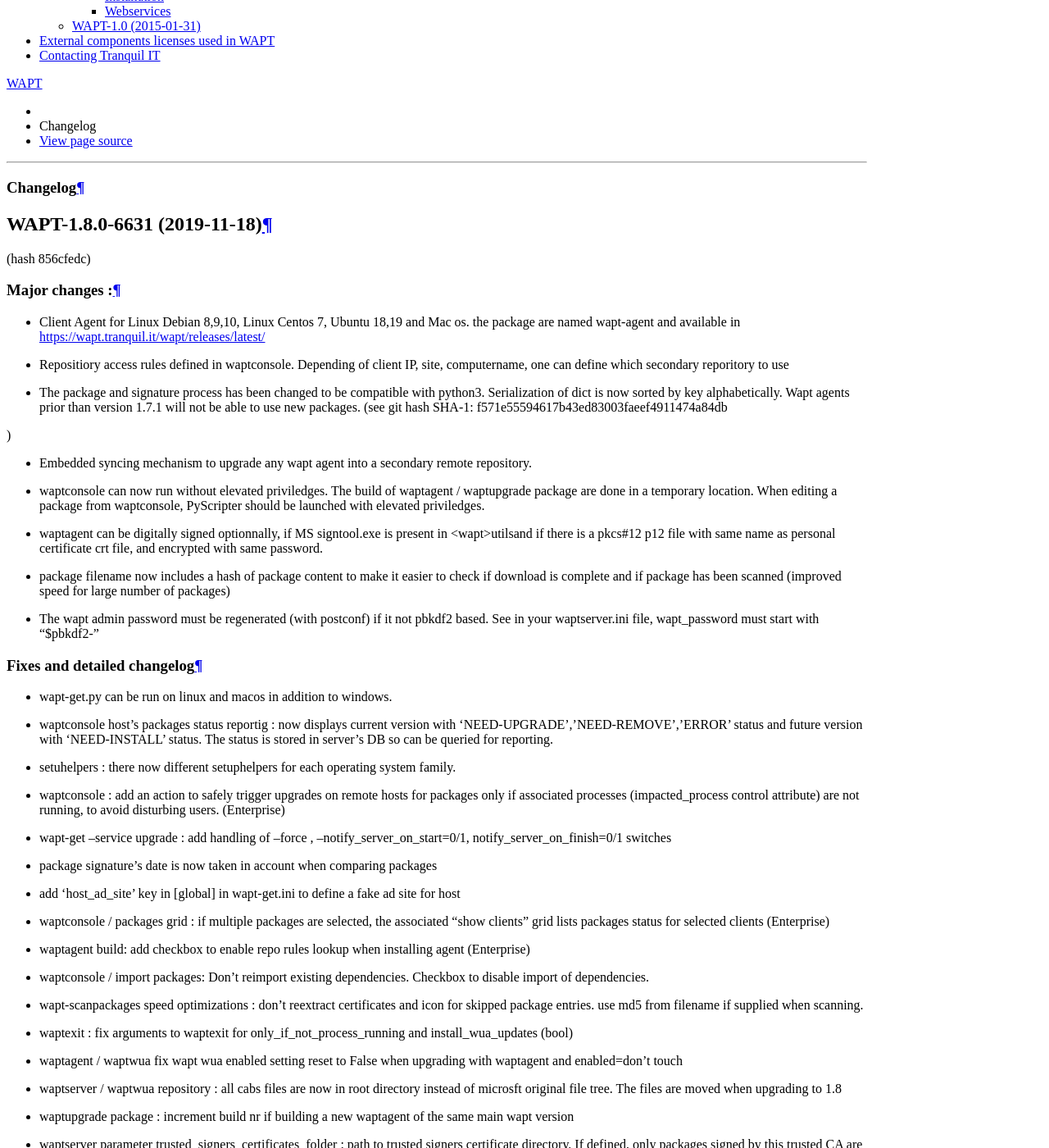
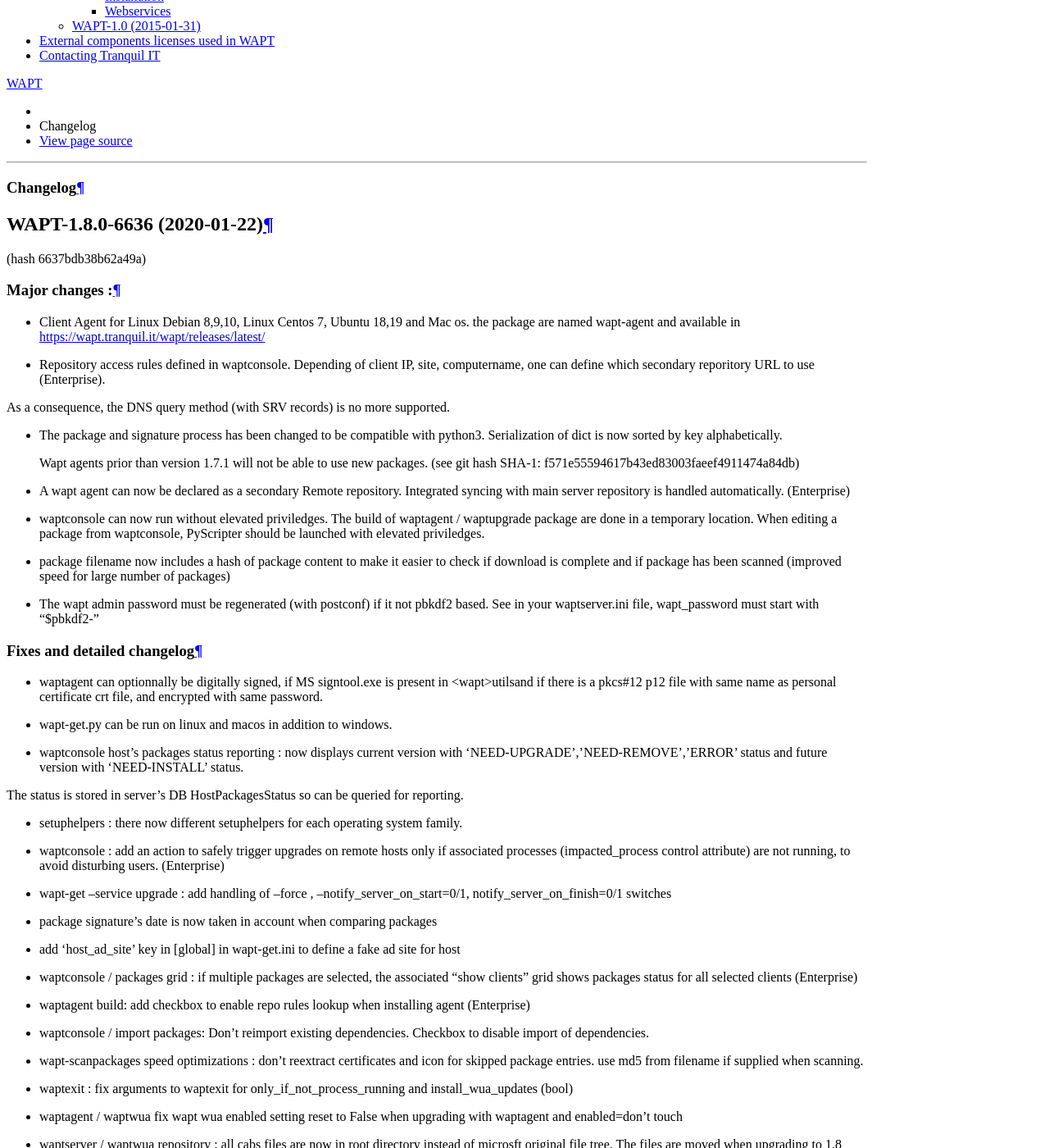
Before and after one commit to tranquilit/WAPT-Documentation, a Sphinx documentation site: the page built from source/wapt-changelog.rst, in a window 1280 px wide and 1400 px high, scrolled down 3558 px. Shown: the whole window at 82% size. Built offline with Sphinx 7.4.7 and the Read the Docs theme 2.0.0, drawn with Linux system fonts in a browser that asks for light colours; some of the changed text lies outside the part shown.

Commit message:
changelog 1.8

```diff
--- a/source/wapt-changelog.rst
+++ b/source/wapt-changelog.rst
@@ -12,25 +12,25 @@
 Changelog
 =========
 
-WAPT-1.8.0-6631 (2019-11-18)
+WAPT-1.8.0-6636 (2020-01-22)
 ----------------------------
-(hash 856cfedc)
+(hash 6637bdb38b62a49a)
 
 Major changes :
 ++++++++++++++++++++++++++++
 
 * Client Agent for Linux Debian 8,9,10, Linux Centos 7, Ubuntu 18,19 and Mac os. the package are named wapt-agent and available in https://wapt.tranquil.it/wapt/releases/latest/
 
-* Repositiory access rules defined in waptconsole. Depending of client IP, site, computername, one can define which secondary reporitory to use
-
-* The package and signature process has been changed to be compatible with python3. Serialization of dict is now sorted by key alphabetically. Wapt agents prior than version 1.7.1 will not be able to use new packages. (see git hash SHA-1: f571e55594617b43ed83003faeef4911474a84db
-)
-
-* Embedded syncing mechanism to upgrade any wapt agent into a secondary remote repository.
+* Repository access rules defined in waptconsole. Depending of client IP, site, computername, one can define which secondary reporitory URL to use (Enterprise).
+
+As a consequence, the DNS query method (with SRV records) is no more supported.
+
+* The package and signature process has been changed to be compatible with python3. Serialization of dict is now sorted by key alphabetically.
+ Wapt agents prior than version 1.7.1 will not be able to use new packages. (see git hash SHA-1: f571e55594617b43ed83003faeef4911474a84db)
+
+* A wapt agent can now be declared as a secondary Remote repository. Integrated syncing with main server repository is handled automatically. (Enterprise)
 
 * waptconsole can now run without elevated priviledges. The build of waptagent / waptupgrade package are done in a temporary location. When editing a package from waptconsole, PyScripter should be launched with elevated priviledges.
-
-* waptagent can be digitally signed optionnally, if MS signtool.exe is present in <wapt>\utils\ and if there is a pkcs#12 p12 file with same name as personal certificate crt file, and encrypted with same password.
 
 * package filename now includes a hash of package content to make it easier to check if download is complete and if package has been scanned (improved speed for large number of packages)
 
@@ -40,14 +40,17 @@
 Fixes and detailed changelog
 ++++++++++++++++++++++++++++
 
+* waptagent can optionnally be digitally signed, if MS signtool.exe is present in <wapt>\utils\ and if there is a pkcs#12 p12 file with same name as personal certificate crt file, and encrypted with same password.
+
 * wapt-get.py can be run on linux and macos in addition to windows.
 
-
-* waptconsole host's packages status reportig : now displays current version with 'NEED-UPGRADE','NEED-REMOVE','ERROR' status and future version with 'NEED-INSTALL' status. The status is stored in server's DB so can be queried for reporting.
-
-* setuhelpers : there now different setuphelpers for each operating system family.
-
-* waptconsole : add an action to safely trigger upgrades on remote hosts for packages only if associated processes (impacted_process control attribute) are not running, to avoid disturbing users. (Enterprise)
+* waptconsole host's packages status reporting : now displays current version with 'NEED-UPGRADE','NEED-REMOVE','ERROR' status and future version with 'NEED-INSTALL' status.
+
+The status is stored in server's DB HostPackagesStatus so can be queried for reporting.
+
+* setuphelpers : there now different setuphelpers for each operating system family.
+
+* waptconsole : add an action to safely trigger upgrades on remote hosts only if associated processes (impacted_process control attribute) are not running, to avoid disturbing users. (Enterprise)
 
 * wapt-get --service upgrade : add handling of --force , --notify_server_on_start=0/1, notify_server_on_finish=0/1 switches
 
@@ -55,7 +58,7 @@
 
 * add 'host_ad_site' key in [global] in wapt-get.ini to define a fake ad site for host
 
-* waptconsole / packages grid : if multiple packages are selected, the associated "show clients" grid lists packages status for selected clients (Enterprise)
+* waptconsole / packages grid : if multiple packages are selected, the associated "show clients" grid shows packages status for all selected clients (Enterprise)
 
 * waptagent build: add checkbox to enable repo rules lookup when installing agent (Enterprise)
 
@@ -75,11 +78,11 @@
 
 * waptserver parameter 'remote_repo_support' : If true, a task is scheduled to scan repositories (waptn waptwua wapt-hosts) and creates a sync.json file for remote secondary repositories.
 
-* when buiding waptagent, don't include non CA packages certificates by default in waptagent. A chebox is added to enable non can certificates to be scanned and added
-
-* when building waptagent, one can add or remove certificates in the grid with Ctrl+Del or drag and drop.
-
-* waptconsole / hist packages status grid : fix F5 refresh
+* when buiding waptagent, don't include non CA packages certificates by default in waptagent. A checkbox is available to still enable non CA certificates to be scanned and added
+
+* when building waptagent, can add or remove certificates in the grid with Ctrl+Del or drag and drop.
+
+* waptconsole / host packages status grid : fix F5 refresh
 
 * waptconsole / build agent : build an enterprise agent even if no valid licence (Enterprise)
 
@@ -90,6 +93,16 @@
 * waptstarter: remove socle from default host profile
 
 * waptagent build : rework of server certificate path relocation when building / installing
+
+* Don't sign agent certificate if not valid human auth (admin, passwd or ldap) or kerberos auth provided.
+
+Be explicit on auth methods
+
+Stores registration auth method in db only if valid human auth or kerberos auth provided
+
+When registering, be sure we trust a already signed certificate with CN matching the host.
+
+Stores the signed host certificate in server DB on proper registration.
 
 * some syntax preparation work for future python3
 
```
